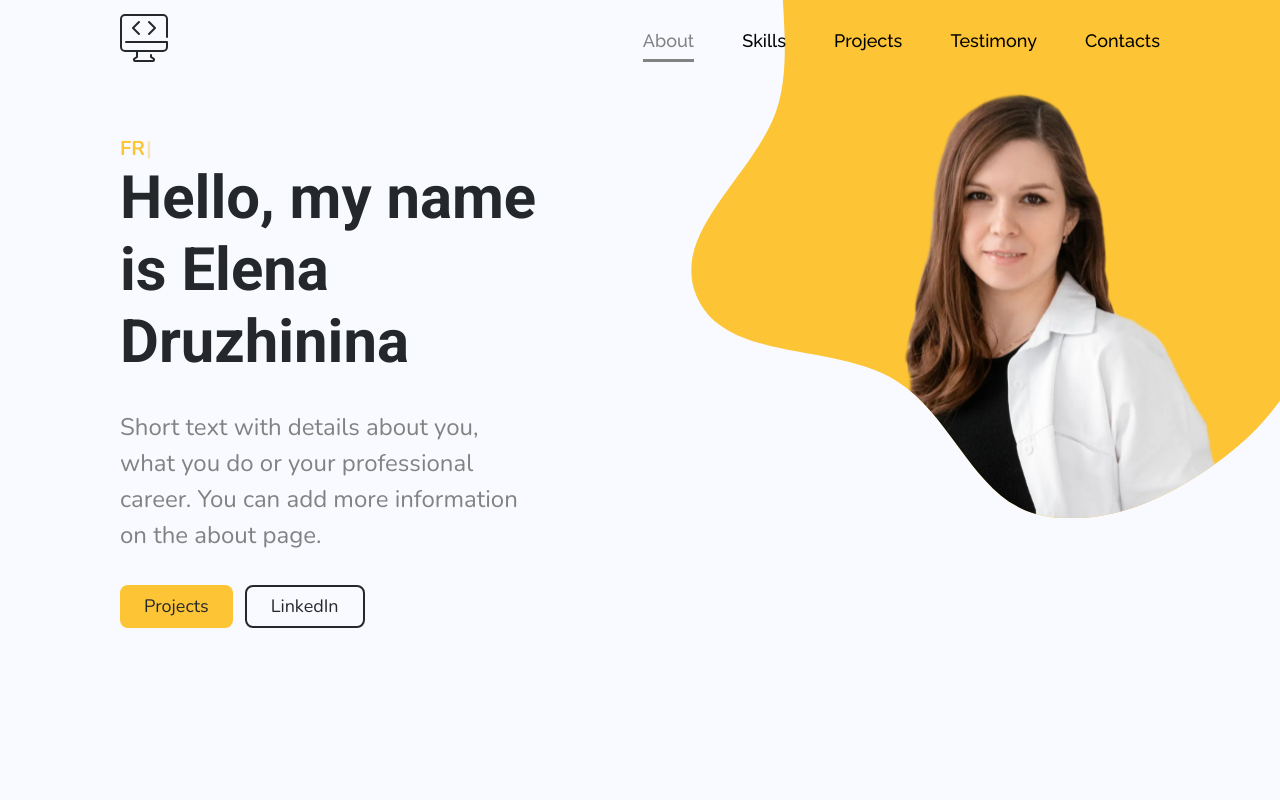
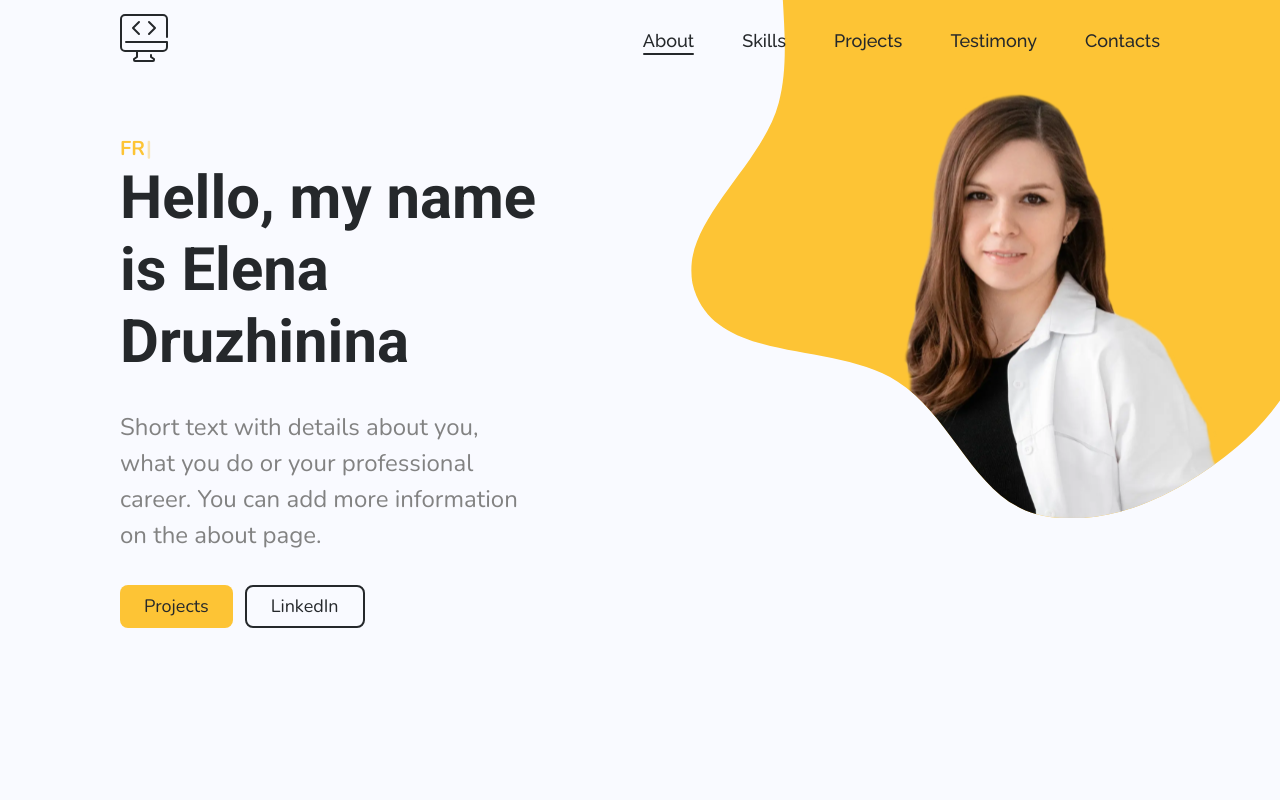
Before and after one commit to DruzhininaElena/my-portfolio, a React (Vite) app: page / in a window 1280 px wide. Shown: the top 800 px of the page. Built offline with nearby package versions, Linux system fonts and the light colour scheme.

Commit message:
fixed active class scc for links in menu

```diff
--- a/src/layout/header/headerMenu/HeaderMenu_Styles.ts
+++ b/src/layout/header/headerMenu/HeaderMenu_Styles.ts
@@ -13,39 +13,64 @@ const MenuList = styled.ul`
 `
 
 const NavLink = styled.a`
-    background-image: linear-gradient(
-            to right,
-            ${theme.colors.secondaryFont},
-            ${theme.colors.secondaryFont} 50%,
-            #000 50%
-    );
-    background-size: 200% 100%;
-    background-position: -100%;
-    display: inline-block;
-    padding: 5px 0;
-    position: relative;
-    -webkit-background-clip: text;
-    -webkit-text-fill-color: transparent;
-    transition: all 0.25s ease-in-out;
+    // background-image: linear-gradient(
+    //         to right,
+    //         ${theme.colors.accent},
+    //         ${theme.colors.accent} 50%,
+    //         #000 50%
+    // );
+    // background-size: 200% 100%;
+    // background-position: -100%;
+    // display: inline-block;
+    // padding: 5px 0;
+    // position: relative;
+    // -webkit-background-clip: text;
+    // -webkit-text-fill-color: transparent;
+    // transition: all 0.25s ease-in-out;
+    //
+    // &::before {
+    //     content: '';
+    //     background-color: ${theme.colors.secondaryFont};
+    //     display: block;
+    //     position: absolute;
+    //     bottom: -2px;
+    //     left: 0;
+    //     width: 0;
+    //     height: 3px;
+    //     transition: all 0.25s ease-in-out;
+    // }
+    //
+    // &:hover, &.active {
+    //     background-position: 0;
+    // }
+    //
+    // &:hover::before, &.active::before {
+    //     width: 100%;
+    // }
+
+
+
+        position: relative;
+        text-decoration: none;
+
 
     &::before {
         content: '';
-        background-color: ${theme.colors.secondaryFont};
-        display: block;
         position: absolute;
-        bottom: -3px;
+        width: 100%;
+        height: 2px;
+        border-radius: 2px;
+        background-color: ${theme.colors.primaryFont};
+        bottom: -4px;
         left: 0;
-        width: 0;
-        height: 3px;
-        transition: all 0.25s ease-in-out;
-    }
-
-    &:hover, &.active {
-        background-position: 0;
+        transform-origin: right;
+        transform: scaleX(0);
+        transition: transform .3s ease-in-out;
     }
 
     &:hover::before, &.active::before {
-        width: 100%;
+        transform-origin: left;
+        transform: scaleX(1);
     }
 `
 
@@ -82,12 +107,6 @@ const MobileMenuPopup = styled.div<{$isOpen: boolean}>`
         }
         li {
             ${NavLink} {
-                background-image: linear-gradient(
-                        to right,
-                        ${theme.colors.primaryBg},
-                        ${theme.colors.primaryBg} 50%,
-                        #000 50%
-                );
                 &::before {
                     background-color: ${theme.colors.primaryBg};
                 }
```
